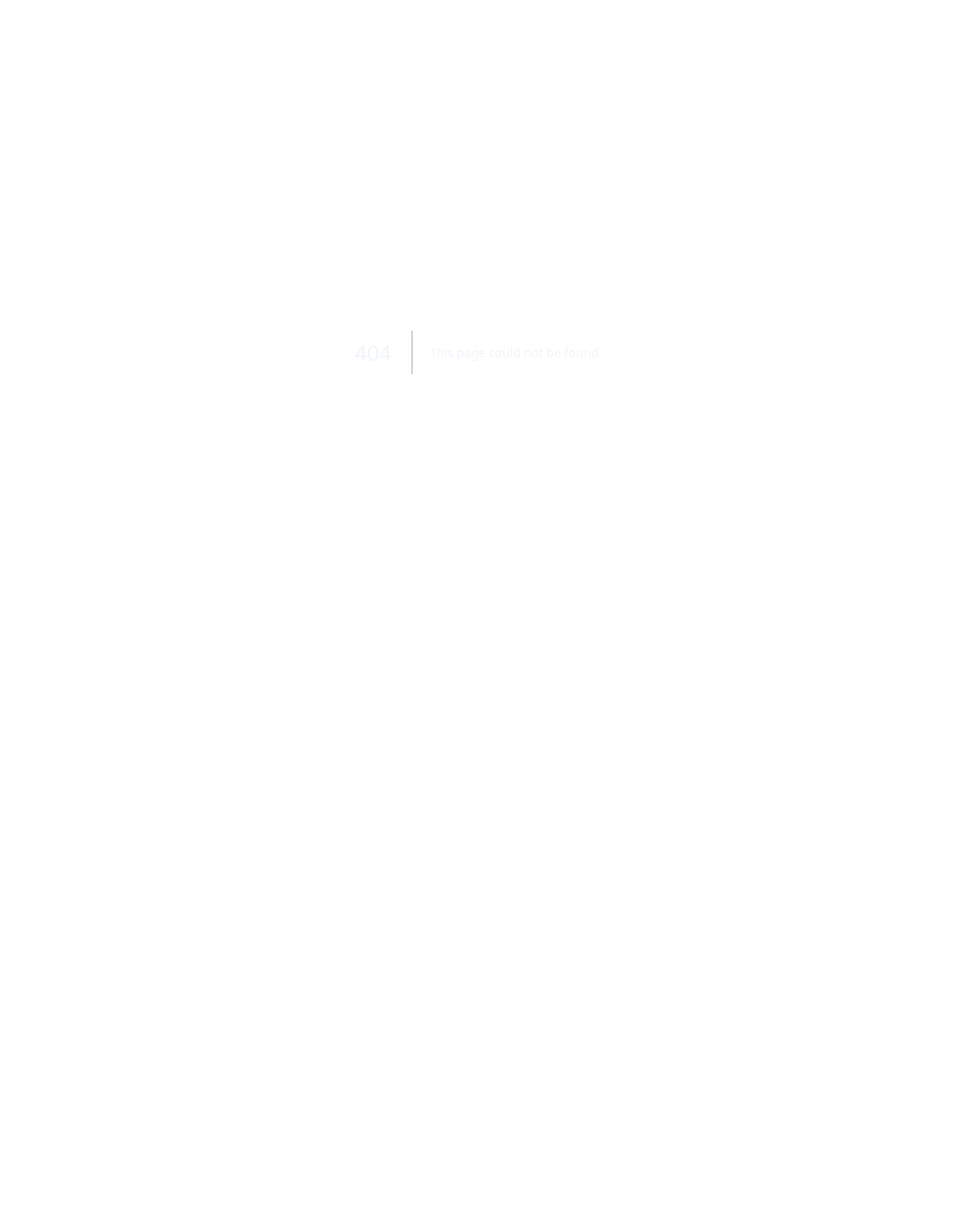
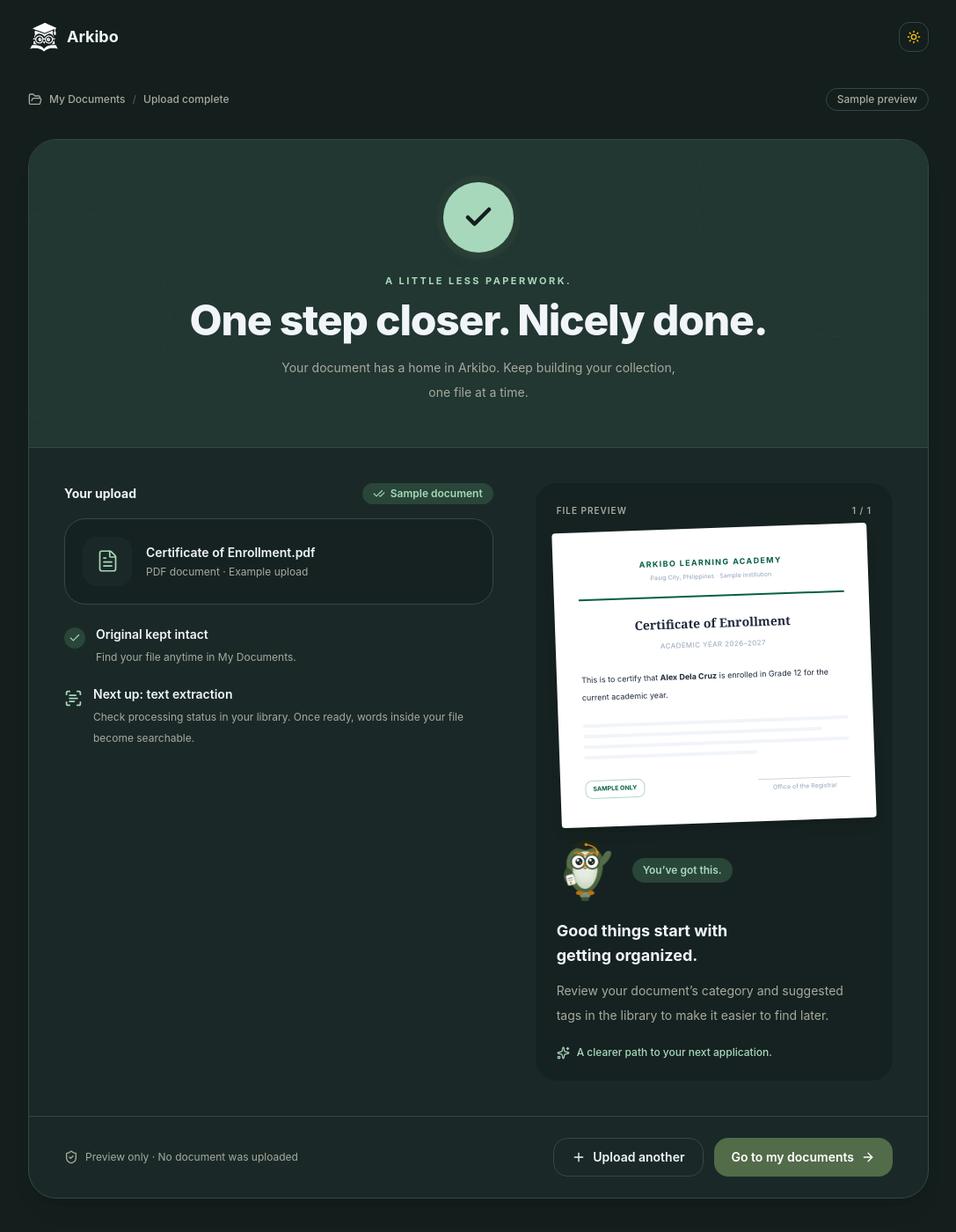
Before and after one commit to ashooo/arkibo, a Next.js app: page /upload-success in a window 1280 px wide. Before the commit this address had no page. Shown: the top 1400 px of the page at 88% size, without its empty margins (96-1183 px from the left). Before the commit the page ends 800 px from the top, so only its background shows below. Built offline with nearby package versions, Linux system fonts and the light colour scheme.

Commit message:
feat: show an upload success screen after adding documents

```diff
--- /dev/null
+++ b/src/app/upload-success/page.tsx
@@ -0,0 +1,11 @@
+import Image from "next/image";
+import Link from "next/link";
+import { ThemeToggle } from "@/components/ui/theme-toggle";
+import { UploadSuccess } from "@/features/documents/upload-success";
+
+export default function UploadSuccessPreview() {
+  return <main className="min-h-dvh bg-surface px-4 py-6 dark:bg-dark-bg sm:px-8">
+    <header className="mx-auto flex max-w-5xl items-center justify-between"><Link href="/" className="flex items-center gap-2 text-lg font-bold"><Image src="/arkibo-logo.svg" alt="" width={36} height={36} className="dark:brightness-0 dark:invert" />Arkibo</Link><ThemeToggle /></header>
+    <UploadSuccess demo />
+  </main>;
+}
--- a/src/features/documents/document-library.tsx
+++ b/src/features/documents/document-library.tsx
@@ -11,6 +11,7 @@ import { AddDocument } from "./add-document";
 import { categories, DocumentDialog, inputStyle } from "./document-ui";
 import { DocumentCard } from "./document-card";
 import { ClassificationReview } from "./classification-review";
+import { UploadSuccess } from "./upload-success";
 
 type SearchResult = StoredDocument;
 export function DocumentLibrary({ initialAddOpen = false, initialReviewId }: { initialAddOpen?: boolean; initialReviewId?: string }) {
@@ -21,6 +22,7 @@ export function DocumentLibrary({ initialAddOpen = false, initialReviewId }: { i
   const [loading, setLoading] = useState(true);
   const [error, setError] = useState("");
   const [notice, setNotice] = useState("");
+  const [uploaded, setUploaded] = useState<{ name: string; warning?: string } | null>(null);
   const [revision, setRevision] = useState(0);
   const [addOpen, setAddOpen] = useState(initialAddOpen);
   const [reviewId, setReviewId] = useState<string | null>(initialReviewId ?? null);
@@ -116,6 +118,7 @@ export function DocumentLibrary({ initialAddOpen = false, initialReviewId }: { i
   }
   function closeAdd() { setAddOpen(false); if (initialAddOpen) router.replace("/documents", { scroll: false }); }
   const visible = documents.filter((entry) => !category || entry.category === category);
+  if (uploaded) return <UploadSuccess name={uploaded.name} warning={uploaded.warning} onLibrary={() => setUploaded(null)} onUpload={() => { setUploaded(null); setAddOpen(true); }} />;
   return <section className="space-y-6 pb-8">
     <header className="workspace-banner"><div><p className="mb-1 text-xs font-semibold uppercase tracking-widest text-primary dark:text-dark-accent">Scholarship workspace</p><h1 className="text-2xl font-extrabold tracking-tight sm:text-3xl">My Documents</h1><p className="mt-2 max-w-xl text-sm leading-relaxed text-on-surface-variant dark:text-slate-400">Your originals, organized and easy to find. Add a document to extract its text for search, requirements, and grade review.</p></div><Button onClick={() => setAddOpen(true)} className="min-h-11 shrink-0"><Plus size={18} />Add document</Button></header>
     <div className="rounded-2xl border border-slate-border bg-white dark:border-dark-border dark:bg-dark-card">
@@ -127,7 +130,7 @@ export function DocumentLibrary({ initialAddOpen = false, initialReviewId }: { i
       </div>
       {!loading && visible.length > 0 && <p className="border-t border-slate-border px-5 py-3 text-xs text-slate-500 dark:border-dark-border">Showing {visible.length} {visible.length === 1 ? "document" : "documents"}{documents.length === 50 ? " from your 50 most recent matches" : ""}. Originals remain available while text is processing.</p>}
     </div>
-    {addOpen && <AddDocument onClose={closeAdd} onAdded={(record, warning) => { upsert(record); setQuery(""); setCategory(""); setNotice(warning ?? "Document added. Text extraction is processing in the background."); closeAdd(); setRevision((value) => value + 1); }} />}
+    {addOpen && <AddDocument onClose={closeAdd} onAdded={(record, warning) => { upsert(record); setQuery(""); setCategory(""); setNotice(warning ?? "Document added. Text extraction is processing in the background."); closeAdd(); setUploaded({ name: record.originalName, warning }); setRevision((value) => value + 1); }} />}
     {reviewId && <ClassificationReview documentId={reviewId} onUpdated={upsert} onClose={() => { setReviewId(null); if (initialReviewId) router.replace("/documents", { scroll: false }); }} />}
     {deleting && <DocumentDialog title="Remove this document?" onClose={() => setDeleting(null)} busy={!!busyId}><div className="space-y-5 p-6"><p className="break-words text-sm"><strong>{deleting.originalName}</strong> will be removed from your library and detached from checklist items. This cannot be undone.</p><p className="text-xs text-slate-500">This removes the local file. Any copy already sent to Lumen is subject to its retention policy.</p><div className="flex justify-end gap-3"><Button variant="secondary" disabled={!!busyId} onClick={() => setDeleting(null)}>Keep document</Button><Button variant="danger" isLoading={!!busyId} onClick={() => void remove()}>Remove document</Button></div></div></DocumentDialog>}
   </section>;
--- /dev/null
+++ b/src/features/documents/upload-success.tsx
@@ -0,0 +1,63 @@
+"use client";
+
+import Link from "next/link";
+import { ArrowRight, Check, CheckCheck, FileText, FolderOpen, Plus, ScanText, ShieldCheck, Sparkles } from "lucide-react";
+import { ScholarMascot } from "@/components/ui/scholar-mascot";
+import { Button } from "@/components/ui/button";
+
+export function UploadSuccess({ name = "Certificate of Enrollment.pdf", warning, demo = false, onLibrary, onUpload }: { name?: string; warning?: string; demo?: boolean; onLibrary?: () => void; onUpload?: () => void }) {
+  return <section className="mx-auto max-w-5xl py-5 sm:py-10">
+    <div className="mb-8 flex items-center justify-between gap-3 text-xs font-medium text-on-surface-variant dark:text-dark-muted">
+      <span className="flex items-center gap-2"><FolderOpen size={16} /> My Documents <span className="opacity-40">/</span> Upload complete</span>
+      {demo && <span className="rounded-full border border-slate-border px-3 py-1 dark:border-dark-border">Sample preview</span>}
+    </div>
+    <div className="overflow-hidden rounded-[2rem] border border-slate-border bg-surface-lowest shadow-xl shadow-black/5 dark:border-dark-border dark:bg-dark-card">
+      <div className="relative overflow-hidden border-b border-slate-border bg-primary-soft px-6 pb-10 pt-12 text-center dark:border-dark-border dark:bg-dark-cardAlt sm:px-12 sm:pb-12">
+        <div aria-hidden="true" className="pointer-events-none absolute -right-14 -top-24 size-80 rounded-full border border-primary/10" />
+        <div aria-hidden="true" className="pointer-events-none absolute -left-20 top-20 size-60 rounded-full border border-primary/10" />
+        <div className="relative mx-auto mb-6 grid size-20 place-items-center rounded-full bg-primary text-white shadow-lg shadow-primary/15 ring-8 ring-primary/10 dark:bg-dark-accent dark:text-dark-bg"><Check strokeWidth={3} size={36} /></div>
+        <p className="text-[11px] font-bold uppercase tracking-[0.22em] text-primary dark:text-dark-accent">A little less paperwork.</p>
+        <h1 className="mt-3 text-3xl font-extrabold tracking-tight sm:text-5xl">One step closer. Nicely done.</h1>
+        <p className="mx-auto mt-4 max-w-md text-sm leading-7 text-on-surface-variant dark:text-dark-muted">Your document has a home in Arkibo. Keep building your collection, one file at a time.</p>
+      </div>
+      <div className="grid gap-8 p-6 sm:p-10 lg:grid-cols-[1.2fr_1fr] lg:gap-12">
+        <div>
+          <div className="mb-4 flex items-center justify-between"><h2 className="text-sm font-bold">Your upload</h2><span className="inline-flex items-center gap-1.5 rounded-full bg-primary-soft px-3 py-1 text-xs font-semibold text-primary dark:bg-dark-accentSurface dark:text-dark-accent"><CheckCheck size={14} />{demo ? "Sample document" : "Saved to library"}</span></div>
+          <div className="flex items-center gap-4 rounded-2xl border border-slate-border bg-surface p-5 dark:border-dark-border dark:bg-dark-surface">
+            <span className="grid size-14 shrink-0 place-items-center rounded-xl bg-surface-lowest text-primary dark:bg-dark-card dark:text-dark-accent"><FileText size={27} strokeWidth={1.5} /></span>
+            <div className="min-w-0"><p className="break-words text-sm font-semibold">{name}</p><p className="mt-1 text-xs text-on-surface-variant dark:text-dark-muted">{demo ? "PDF document · Example upload" : "Original document uploaded"}</p></div>
+          </div>
+          <div className="mt-6 space-y-5">
+            <div className="flex gap-3"><span className="mt-0.5 grid size-6 shrink-0 place-items-center rounded-full bg-primary-soft text-primary dark:bg-dark-accentSurface dark:text-dark-accent"><Check size={14} /></span><div><h3 className="text-sm font-semibold">Original kept intact</h3><p className="mt-1 text-xs leading-6 text-on-surface-variant dark:text-dark-muted">Find your file anytime in My Documents.</p></div></div>
+            <div className="flex gap-3"><ScanText size={21} className="mt-1 shrink-0 text-primary dark:text-dark-accent" /><div><h3 className="text-sm font-semibold">Next up: text extraction</h3><p className="mt-1 text-xs leading-6 text-on-surface-variant dark:text-dark-muted">Check processing status in your library. Once ready, words inside your file become searchable.</p></div></div>
+          </div>
+          {warning && <p role="status" className="mt-5 rounded-xl border border-amber-400/40 bg-amber-400/10 p-4 text-sm leading-6">{warning}</p>}
+        </div>
+        <aside className="flex flex-col justify-center rounded-2xl bg-surface p-6 dark:bg-dark-surface">
+          {demo && <div className="mb-5">
+            <div className="mb-3 flex justify-between text-[10px] font-semibold uppercase tracking-widest text-on-surface-variant dark:text-dark-muted"><span>File preview</span><span>1 / 1</span></div>
+            <div className="relative rotate-[-2deg] rounded-sm bg-white px-7 py-8 text-slate-800 shadow-lg">
+              <div className="border-b-2 border-emerald-800 pb-4 text-center"><p className="text-[9px] font-bold uppercase tracking-[0.15em] text-emerald-800">Arkibo Learning Academy</p><p className="mt-1 text-[7px] text-slate-400">Pasig City, Philippines · Sample institution</p></div>
+              <h3 className="mt-5 text-center font-serif text-sm font-bold">Certificate of Enrollment</h3>
+              <p className="mt-2 text-center text-[8px] uppercase tracking-wider text-slate-400">Academic Year 2026–2027</p>
+              <p className="mt-5 text-[9px] leading-5">This is to certify that <strong>Alex Dela Cruz</strong> is enrolled in Grade 12 for the current academic year.</p>
+              <div className="mt-5 space-y-2">{[100, 90, 100, 65].map((width, index) => <div key={index} className="h-1 rounded bg-slate-100" style={{ width: `${width}%` }} />)}</div>
+              <div className="mt-6 flex items-end justify-between"><span className="rounded border border-emerald-700/30 px-2 py-1 text-[7px] font-bold uppercase text-emerald-800">Sample only</span><span className="border-t border-slate-300 px-4 pt-1 text-[7px] text-slate-400">Office of the Registrar</span></div>
+            </div>
+          </div>}
+          <div className="flex items-center gap-4"><ScholarMascot size={70} /><span className="rounded-full bg-primary-soft px-3 py-1.5 text-xs font-semibold text-primary dark:bg-dark-accentSurface dark:text-dark-accent">You’ve got this.</span></div>
+          <h2 className="mt-5 text-lg font-bold">Good things start with<br />getting organized.</h2>
+          <p className="mt-3 text-sm leading-7 text-on-surface-variant dark:text-dark-muted">Review your document’s category and suggested tags in the library to make it easier to find later.</p>
+          <p className="mt-5 flex items-center gap-2 text-xs font-medium text-primary dark:text-dark-accent"><Sparkles size={15} /> A clearer path to your next application.</p>
+        </aside>
+      </div>
+      <div className="flex flex-col-reverse items-stretch justify-between gap-4 border-t border-slate-border px-6 py-6 dark:border-dark-border sm:flex-row sm:items-center sm:px-10">
+        <p className="flex items-center justify-center gap-2 text-xs text-on-surface-variant dark:text-dark-muted"><ShieldCheck size={16} />{demo ? "Preview only · No document was uploaded" : "Available in your account’s document library"}</p>
+        <div className="flex flex-col gap-3 sm:flex-row">
+          {onUpload ? <Button variant="secondary" onClick={onUpload}><Plus size={16} />Upload another</Button> : <Link href="/documents?add=1" className="inline-flex min-h-11 items-center justify-center gap-2 rounded-xl border border-slate-border px-5 text-sm font-semibold dark:border-dark-border"><Plus size={16} />Upload another</Link>}
+          {onLibrary ? <Button onClick={onLibrary}>Go to my documents<ArrowRight size={16} /></Button> : <Link href="/documents" className="inline-flex min-h-11 items-center justify-center gap-2 rounded-xl bg-primary px-5 text-sm font-semibold text-white">Go to my documents<ArrowRight size={16} /></Link>}
+        </div>
+      </div>
+    </div>
+  </section>;
+}
```
